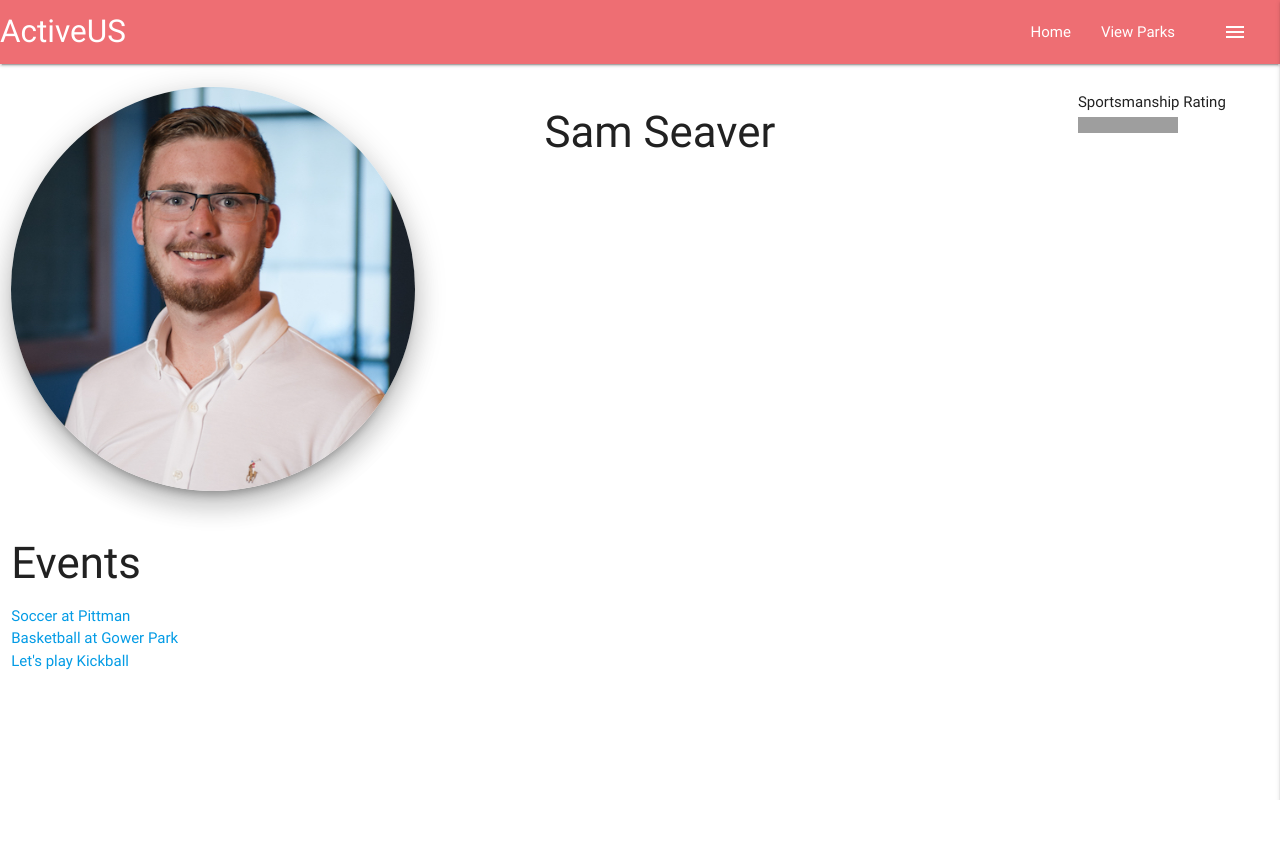
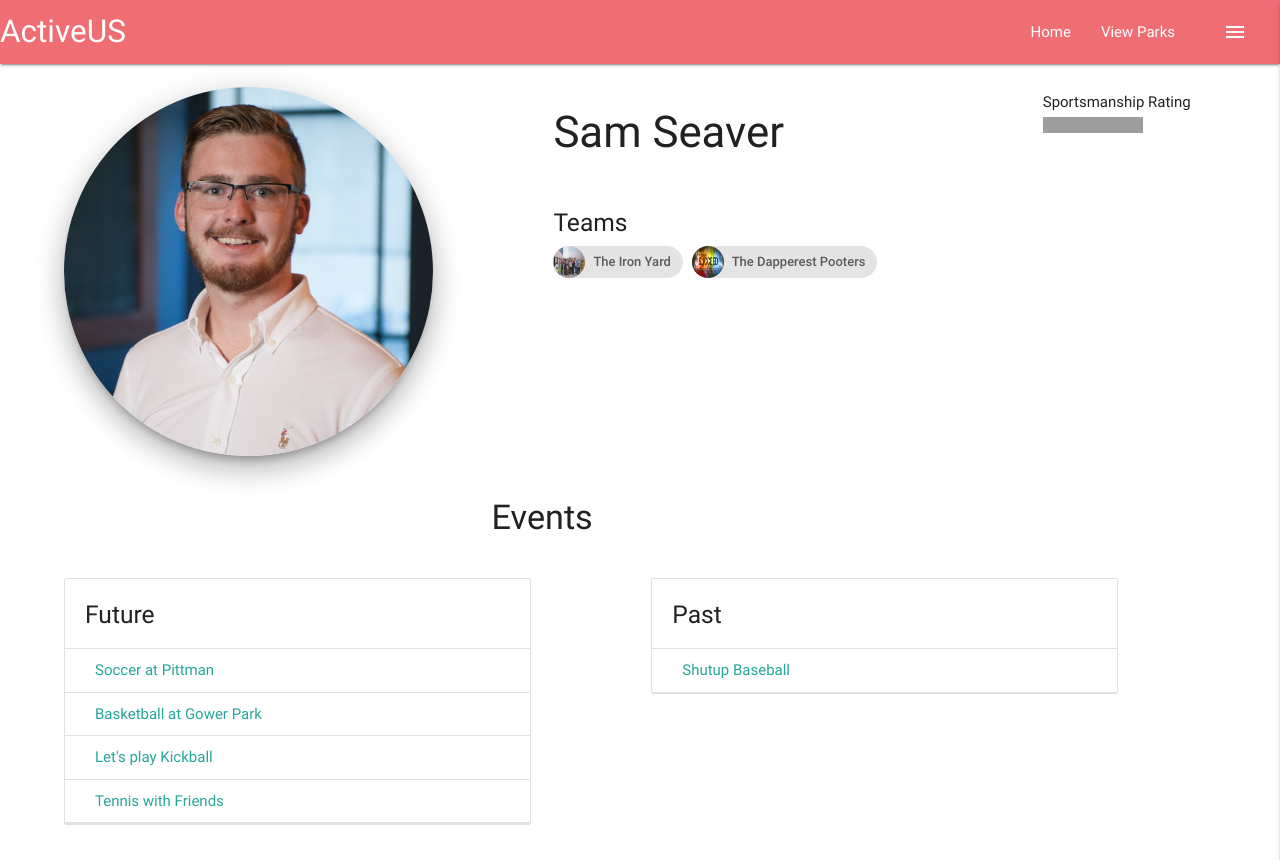
Before and after one commit to sseaver/ActiveUS, a Django app: page /profile/1/ in a window 1280 px wide. Before the commit the page ends 800 px from the top, so only its background shows below. Run offline with Django 3.2, Linux system fonts and the light colour scheme; a user stored in the database is signed in; data comes from the database, SQL or seed files in the repository; both versions use the stored data as it was after the commit; some libraries are stand-ins or nearby versions; grey boxes are pictures that could not be loaded.

Commit message:
events marked as public and private

```diff
--- a/ActiveUS/settings.py
+++ b/ActiveUS/settings.py
@@ -141,3 +141,8 @@ REST_FRAMEWORK = {
 STATIC_ROOT = os.path.join(BASE_DIR, 'static')
 
 LOGIN_REDIRECT_URL = 'index_view'
+
+EMAIL_HOST = 'smtp.gmail.com'
+EMAIL_HOST_USER = os.environ.get("EMAIL_HOST_USER")
+EMAIL_HOST_PASSWORD = os.environ.get("EMAIL_HOST_PASSWORD")
+EMAIL_USE_TLS = True
--- a/app/models.py
+++ b/app/models.py
@@ -6,7 +6,7 @@ from django.conf import settings
 from rest_framework.authtoken.models import Token
 import googlemaps
 import os
-
+from datetime import date
 # Create your models here.
 
 
@@ -27,6 +27,12 @@ class Location(models.Model):
         return self.name
 
 
+VISIBILITY = {
+    ('Public', 'Public'),
+    ('Private', 'Private')
+}
+
+
 class Event(models.Model):
     name = models.CharField(max_length=50)
     created_by = models.ForeignKey('auth.User', related_name='creator')
@@ -36,15 +42,25 @@ class Event(models.Model):
     time = models.TimeField()
     location = models.ForeignKey(Location)
     participants = models.ManyToManyField('auth.User')
+    visibility = models.CharField(max_length=7, choices=VISIBILITY)
 
     def __str__(self):
         return self.name
+
+    @property
+    def is_public(self):
+        return self.visibility == 'Public'
 
     @property
     def address(self):
         gmaps = googlemaps.Client(key=(os.environ.get('gmapAPIkey')))
         reverse_geocode_result = gmaps.reverse_geocode((self.location.lat, self.location.lng))
         return reverse_geocode_result[0]['formatted_address']
+
+    @property
+    def in_future(self):
+        if self.date >= date.today():
+            return True
 
 
 class Profile(models.Model):
@@ -55,7 +71,6 @@ class Profile(models.Model):
     profile_picture = models.FileField(blank=True, null=True)
     fav_sports = models.ManyToManyField(Sport, blank=True)
     email = models.EmailField(max_length=200, blank=True, null=True)
-    events = models.ManyToManyField(Event)
 
     def __str__(self):
         return self.first_name
--- a/app/views.py
+++ b/app/views.py
@@ -9,6 +9,7 @@ from django.contrib.auth.models import User
 from django.contrib.auth.forms import UserCreationForm, AuthenticationForm
 from rest_framework.generics import ListCreateAPIView, CreateAPIView, RetrieveAPIView, UpdateAPIView
 from app.serializers import LocationSerializer, RatingSerializer, AvgRatingSerializer
+from app.forms import ContactUsForm
 import googlemaps
 import os
 
@@ -22,7 +23,10 @@ class IndexView(TemplateView):
     def get_context_data(self):
         context = super().get_context_data()
         context['login_form'] = AuthenticationForm
-        context['event'] = Event.objects.all()
+        fav_sports = []
+        for sports in self.request.user.profile.fav_sports.all():
+            fav_sports.append(sports)
+            context['event'] = Event.objects.filter(sport__in=fav_sports)
         return context
 
 
@@ -73,8 +77,13 @@ class SportCreateView(CreateView):
 
 class EventCreateView(CreateView):
     model = Event
-    fields = ("name", "description", "sport", "date", "time", "location", "participants")
+    fields = ("name", "description", "sport", "date", "time", "location", "participants", "visibility")
     success_url = reverse_lazy('index_view')
+
+    def form_valid(self, form):
+        instance = form.save(commit=False)
+        instance.created_by = self.request.user
+        return super().form_valid(form)
 
 
 class EventDetailView(DetailView):
@@ -100,7 +109,7 @@ class EventDetailView(DetailView):
 
 class EventUpdateView(UpdateView):
     model = Event
-    fields = ("name", "description", "sport", "date", "time", "location", "participants")
+    fields = ("name", "description", "sport", "date", "time", "location", "participants", "visibility")
 
     def get_success_url(self, **kwargs):
         return reverse_lazy('event_detail_view', args=[int(self.kwargs['pk'])])
@@ -197,5 +206,11 @@ class MapTestView(TemplateView):
     template_name = 'maptest.html'
 
 
-class ContactView(TemplateView):
+class ContactView(FormView):
     template_name = 'contact.html'
+    success_url = reverse_lazy('index_view')
+    form_class = ContactUsForm
+
+    def form_valid(self, form):
+        form.send_email()
+        return super().form_valid(form)
--- a/templates/base.html
+++ b/templates/base.html
@@ -8,10 +8,13 @@
     <link href="https://fonts.googleapis.com/icon?family=Material+Icons" rel="stylesheet">
     {% block css %}
     {% endblock %}
+    <style media="screen">
+    .container {
+      width: 90%;
+    }
+    </style>
   </head>
   <body>
-
-    <div class="container-fluid">
     <nav>
       <div class="nav-wrapper">
         <a href="{% url 'index_view' %}" class="brand-logo">ActiveUS</a>
@@ -26,6 +29,8 @@
         </ul>
       </div>
     </nav>
+
+    <div class="container">
 
       <ul id="slide-out" class="side-nav">
         <li>
--- a/templates/index.html
+++ b/templates/index.html
@@ -33,6 +33,7 @@
   {% endif %}
   {% if request.user.is_authenticated %}
   {% for event in event %}
+  {% if event.in_future and event.is_public %}
     <div class="row">
       <div class="col s6 m5">
         <div class="card">
@@ -66,6 +67,7 @@
         </div>
       </div>
     </div>
+  {% endif %}
   {% endfor %}
   {% endif %}
 {% endblock %}
--- a/templates/profile_view.html
+++ b/templates/profile_view.html
@@ -13,11 +13,19 @@
       </div>
     </div>
   </div>
-  <div class="col s1">
-
-  </div>
+  <div class="col s1"></div>
   <div class="col s5">
     <h3>{{ object.full_name }}</h3>
+    <br>
+    <h5>Teams</h5>
+    {% for team in object.user.team_set.all %}
+    <a href="{% url 'team_detail_view' team.id %}">
+    <div class="chip">
+      <img src="{{ MEDIA_URL }}{{ team.logo }}" alt="{{ team.name }} Logo" />
+      {{ team.name }}
+    </div>
+    </a>
+    {% endfor %}
   </div>
   <div class="col s2">
     <h6>Sportsmanship Rating</h6>
@@ -35,11 +43,50 @@
 
 </div>
 <div class="row">
-  <div class="col s6">
-    <h3>Events</h3>
-    {% for event in object.events.all %}
-      <a href="{% url 'event_detail_view' event.id %}">{{ event.name }}</a><br>
-    {% endfor %}
+  <div class="col s10">
+    <h4 class="center-align">Events</h4>
+  </div>
+</div>
+<div class="row">
+  <div class="col s5">
+    <ul class="collection with-header">
+      <li class="collection-header"><h5>Future</h5></li>
+      {% for event in object.user.event_set.all %}
+      {% if object.user == request.user and event.in_future %}
+        <li>
+          <a class="collection-item" href="{% url 'event_detail_view' event.id %}">{{ event.name }}</a>
+        </li>
+      {% else %}
+      {% if event.is_public and event.in_future %}
+        <li>
+          <a class="collection-item" href="{% url 'event_detail_view' event.id %}">{{ event.name }}</a>
+        </li>
+      {% endif %}
+      {% endif %}
+      <div class="divider"></div>
+      {% endfor %}
+    </ul>
+  </div>
+  <div class="col s1"></div>
+  <div class="col s5">
+    <ul class="collection with-header">
+      <li class="collection-header"><h5>Past</h5></li>
+      {% for event in object.user.event_set.all %}
+      {% if object.user == request.user and not event.in_future %}
+        <li>
+          <a class="collection-item" href="{% url 'event_detail_view' event.id %}">{{ event.name }}</a>
+        </li>
+        <div class="divider"></div>
+      {% else %}
+      {% if event.is_public and not event.in_future %}
+        <li>
+          <a class="collection-item" href="{% url 'event_detail_view' event.id %}">{{ event.name }}</a>
+        </li>
+        <div class="divider"></div>
+      {% endif %}
+      {% endif %}
+      {% endfor %}
+    </ul>
   </div>
 </div>
 
```
Also changed, not shown: app/forms.py (+16 -3 lines), templates/app/event_form.html (+8 -1 lines), templates/contact.html (+29 -0 lines), templates/event_detail.html (+7 -1 lines), templates/team_detail.html (+7 -2 lines), app/migrations/0018_auto_20161123_1356.py (added), app/migrations/0019_event_visibility.py (added), app/migrations/0020_auto_20161123_1627.py (added), db.sqlite3, media/pizzaception.gif (added), media/succeed-copy.jpg (added). Lines whose indentation alone changed are shown as unchanged.
